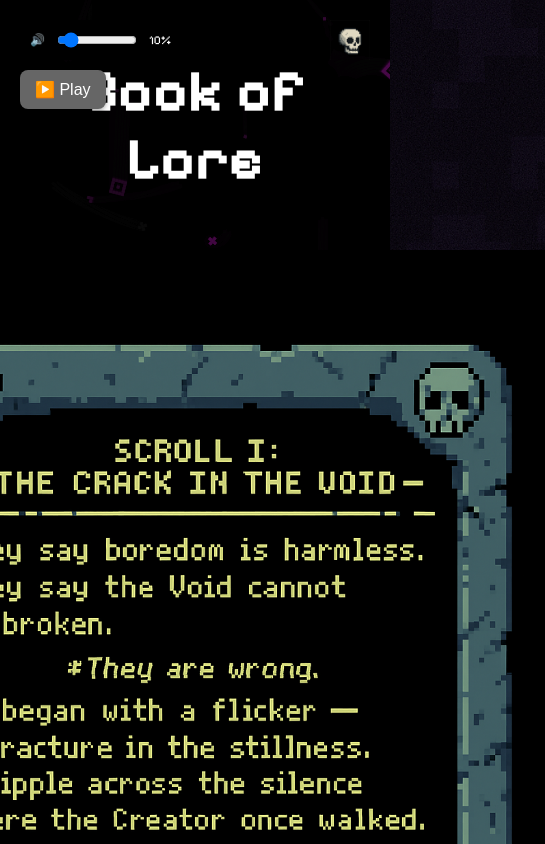
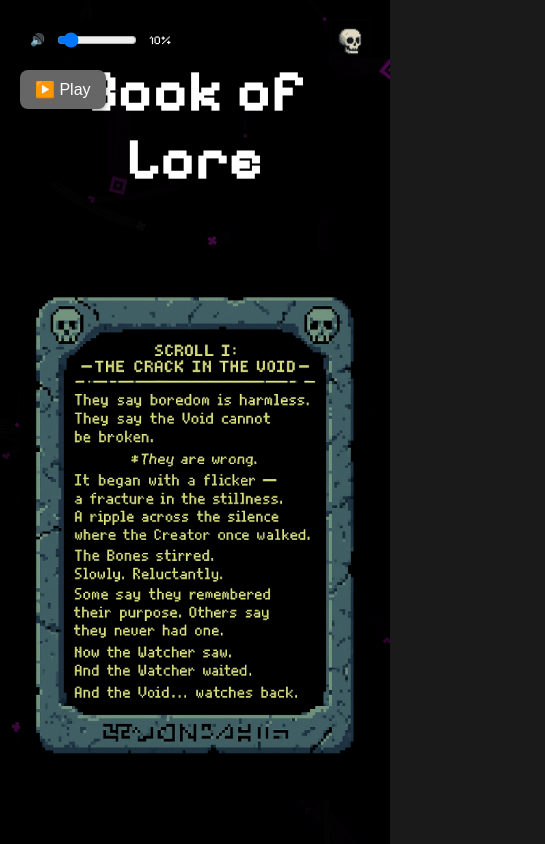
Before and after one commit to phibacka31/bored-bones-website, a Next.js app: page /lore in a window 390 px wide. Shown: the top 844 px of the page, 545 px wide, since content can reach past the window. Built offline with nearby package versions, Linux system fonts and the light colour scheme; what @wagmi/connectors, wagmi would draw is missing.

Commit message:
Make Book of Lore image smaller and responsive for mobile

```diff
--- a/app/lore/page.js
+++ b/app/lore/page.js
@@ -9,10 +9,24 @@ export default function LorePage() {
         <Image
           src="/images/LoreUpdate.png"
           alt="Lore Image"
-          width={700}
-          height={1100}
+          width={350}
+          height={550}
+          className="lore-image-responsive"
         />
       </div>
+      <style jsx>{`
+        .lore-image-responsive {
+          max-width: 350px;
+          width: 100%;
+          height: auto;
+        }
+        @media (max-width: 700px) {
+          .lore-image-responsive {
+            max-width: 180px;
+            width: 90vw;
+          }
+        }
+      `}</style>
       {/* End of Lore Image */}
     </main>
   );
```
